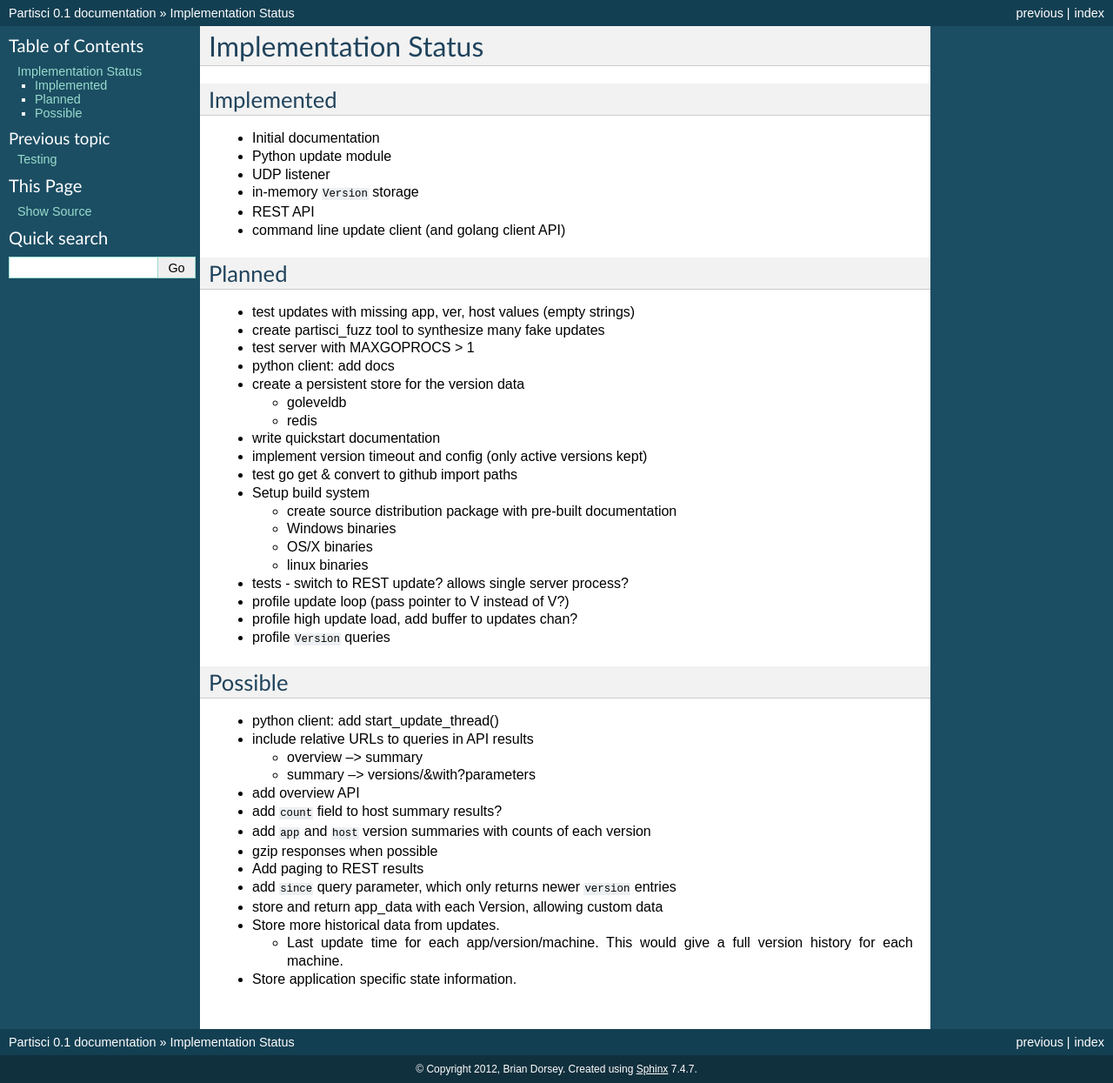
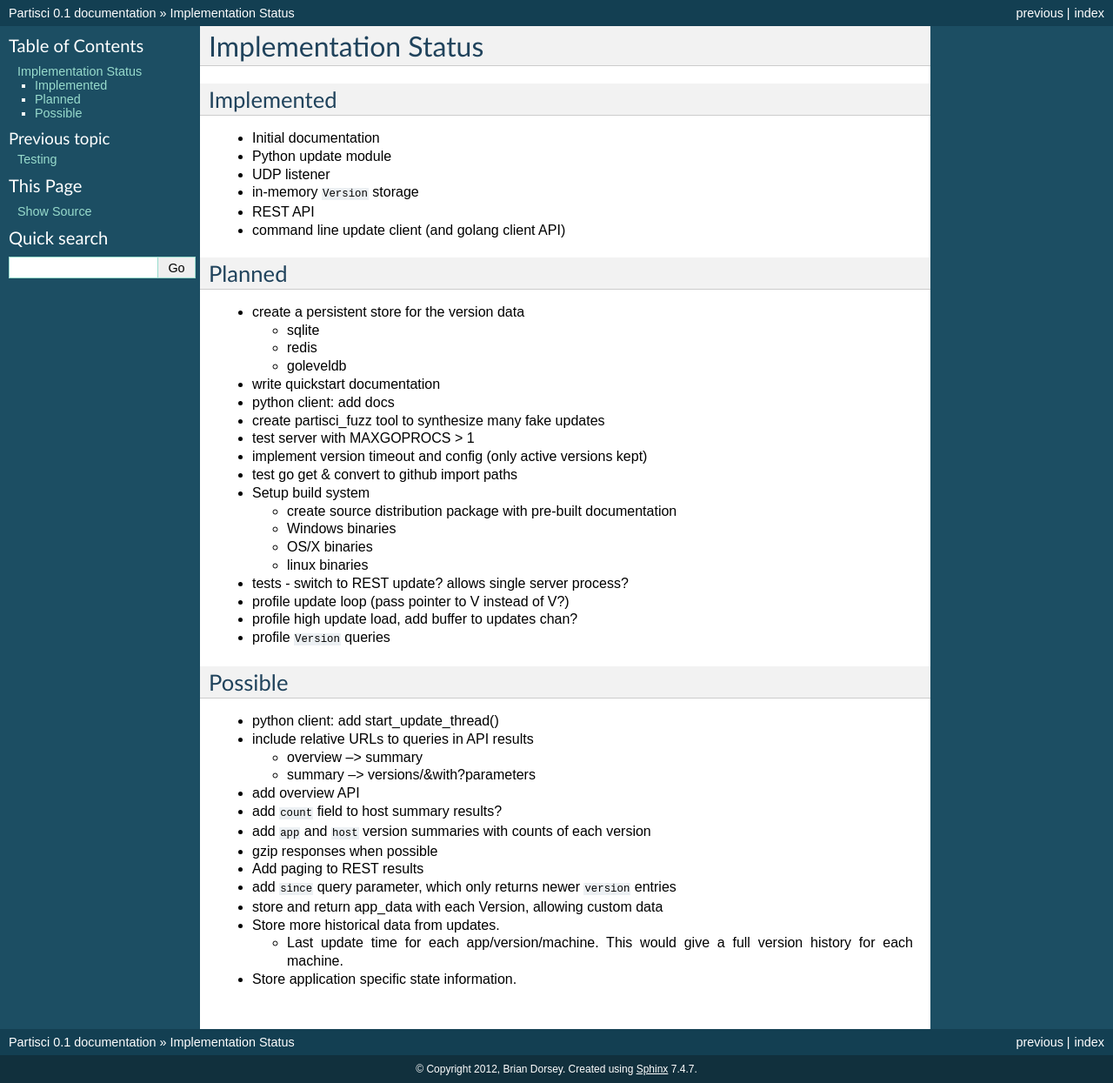
Before and after one commit to briandorsey/partisci, a Sphinx documentation site: the page built from doc/status.rst, in a window 1280 px wide. Shown: the whole page at 87% size. Built offline with Sphinx 7.4.7, drawn with Linux system fonts in a browser that asks for light colours.

```diff
--- a/doc/status.rst
+++ b/doc/status.rst
@@ -14,16 +14,16 @@ Implemented
 Planned
 -------
 
-* test updates with missing app, ver, host values (empty strings)
+* create a persistent store for the version data
+
+  * sqlite
+  * redis
+  * goleveldb
+
+* write quickstart documentation
+* python client: add docs
 * create partisci_fuzz tool to synthesize many fake updates
 * test server with MAXGOPROCS > 1
-* python client: add docs
-* create a persistent store for the version data
-
-  * goleveldb
-  * redis
-
-* write quickstart documentation
 * implement version timeout and config (only active versions kept)
 * test go get & convert to github import paths
 * Setup build system
```
Also changed, not shown: 1 other file.
